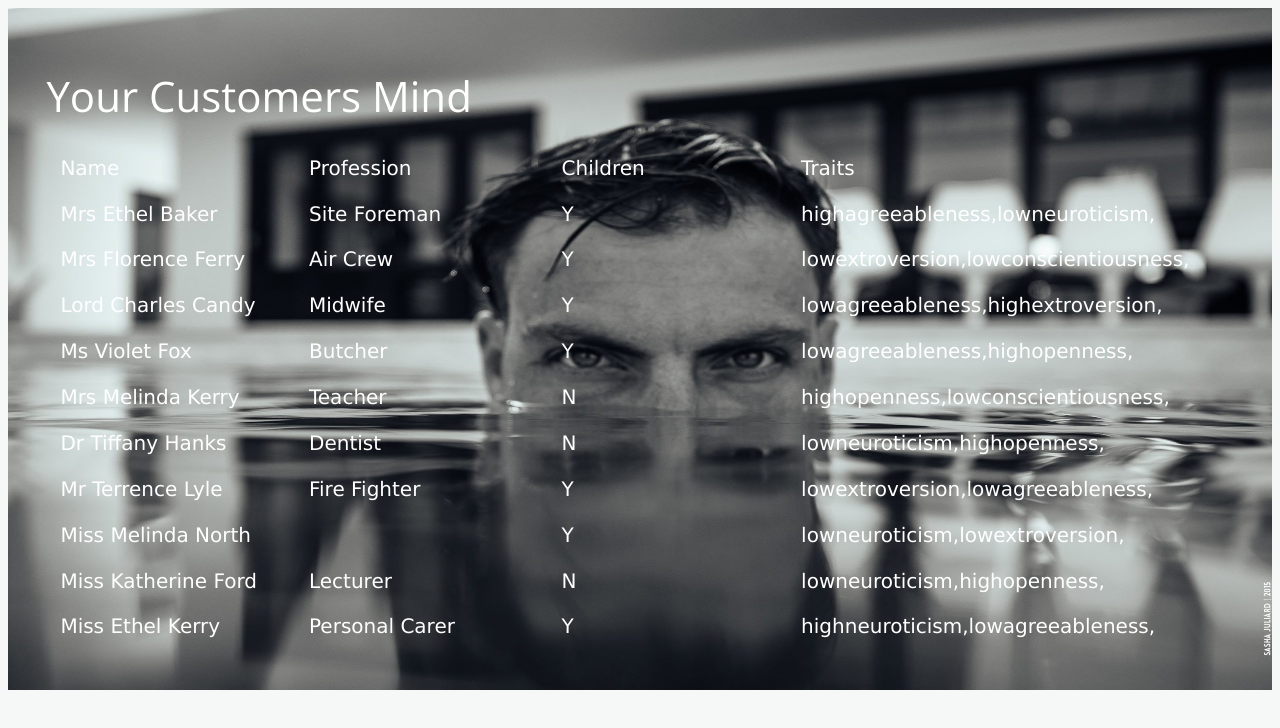
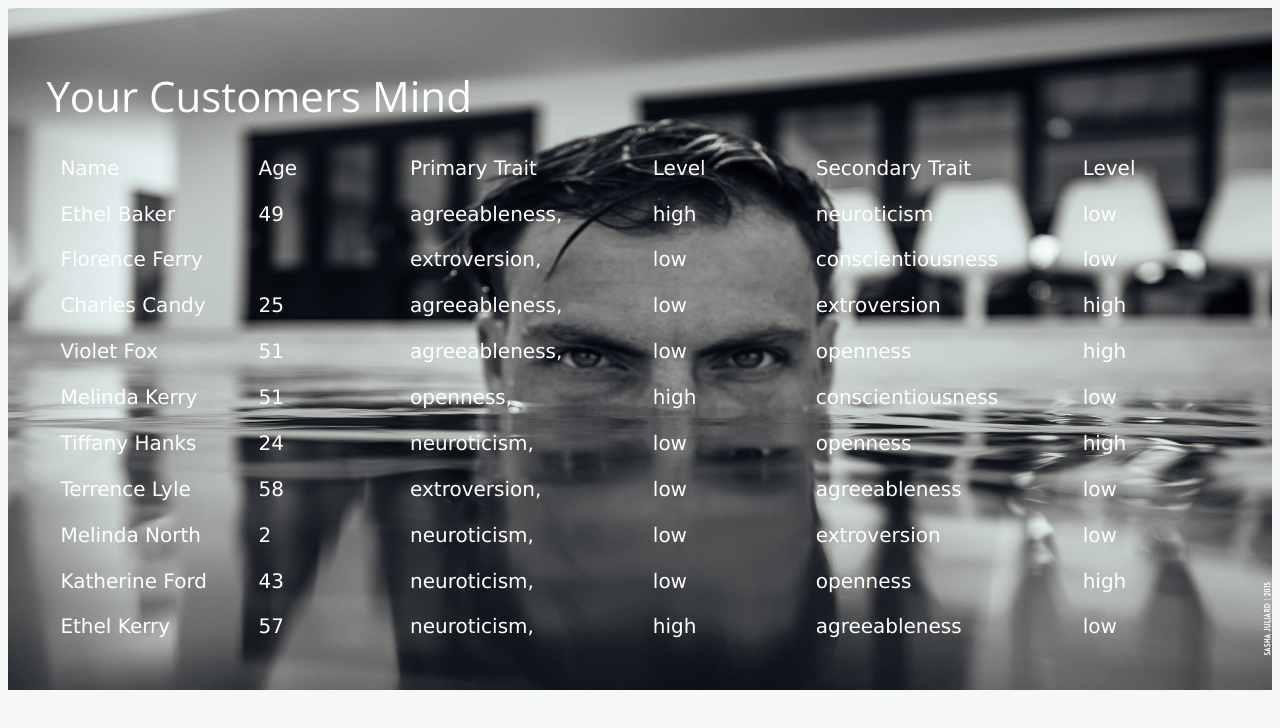
Before and after one commit to abitravers1989/inception, a React app: page / in a window 1280 px wide. Shown: the top 728 px of the page. Built offline with nearby package versions, Linux system fonts and the light colour scheme.

Commit message:
Seperating out the tabel better

```diff
--- a/src/App.js
+++ b/src/App.js
@@ -4,15 +4,22 @@ import './styles.scss';
 
 const CustomerRow = ({customer}) => (
   <tr>
-    <td>{customer.title} {customer.first_name} {customer.last_name}</td>
-    <td>{customer.profession}</td>
-    <td>{customer.has_children ? "Y" : "N"}</td>
+    <td>{customer.first_name} {customer.last_name}</td>
+    <td>{customer.age}</td>
+
     <td>
-      {customer.dominant_traits[0].level}
       {customer.dominant_traits[0].primary_trait},
+    </td>
+  <td>
+    {customer.dominant_traits[0].level}
+      </td>
+    <td>
+    {customer.dominant_traits[1].secondary_trait}
+
+    </td>
+    <td>
       {customer.dominant_traits[1].level}
-      {customer.dominant_traits[1].secondary_trait},
-    </td>
+        </td>
   </tr>
 );
 
@@ -29,9 +36,12 @@ class App extends Component {
           <thead>
             <tr>
               <th>Name</th>
-              <th>Profession</th>
-              <th>Children</th>
-              <th>Traits</th>
+              <th>Age</th>
+
+              <th>Primary Trait</th>
+              <th>Level</th>
+              <th>Secondary Trait</th>
+              <th>Level</th>
             </tr>
           </thead>
           <tbody>
```
